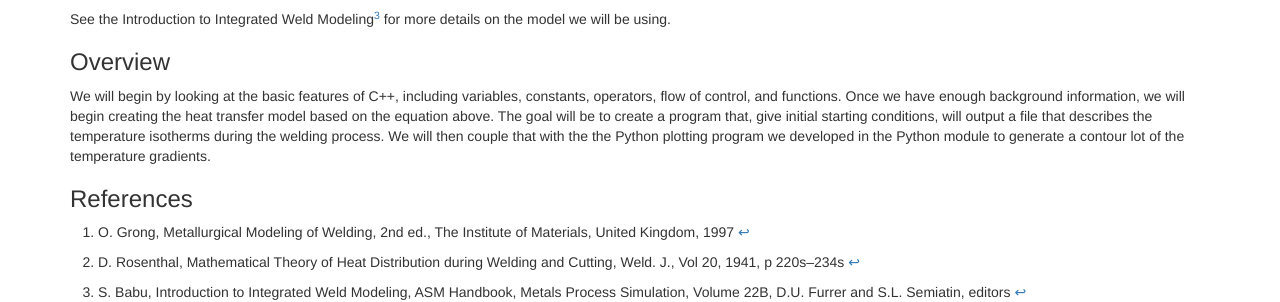
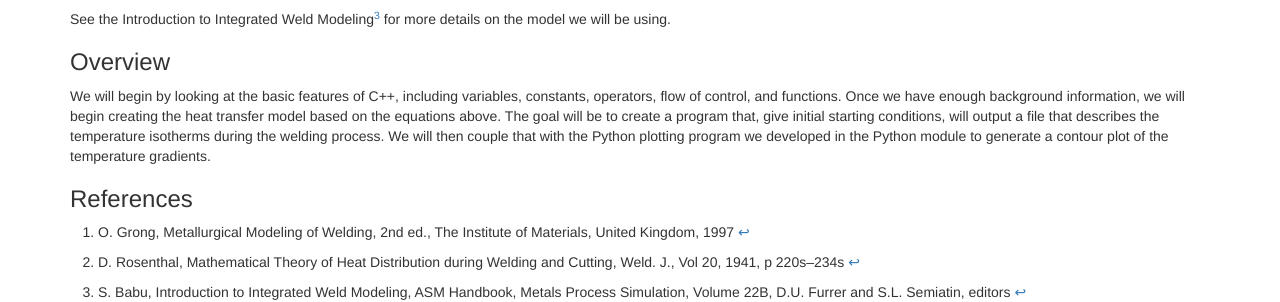
Before and after one commit to ornl-ssd/cpp-novice, a Jekyll site: the page built from index.md, in a window 1280 px wide. Shown: the part 573-875 px from the top of the page. Built offline with Jekyll 4.4.1, drawn with Linux system fonts in a browser that asks for light colours; formulas are drawn with MathJax 3.

Commit message:
Signed-off-by: Greg Watson <g.watson@computer.org>

```diff
--- a/index.md
+++ b/index.md
@@ -44,10 +44,10 @@ See the Introduction to Integrated Weld Modeling[^3] for more details on the mod
 ### Overview
 
 We will begin by looking at the basic features of C++, including variables, constants, operators, flow of control, and functions.
-Once we have enough background information, we will begin creating the heat transfer model based on the equation above. The goal
+Once we have enough background information, we will begin creating the heat transfer model based on the equations above. The goal
 will be to create a program that, give initial starting conditions, will output a file that describes the temperature isotherms
-during the welding process. We will then couple that with the the Python plotting program we developed in the Python module to
-generate a contour lot of the temperature gradients.
+during the welding process. We will then couple that with the Python plotting program we developed in the Python module to
+generate a contour plot of the temperature gradients.
 
 ### References
 
```
